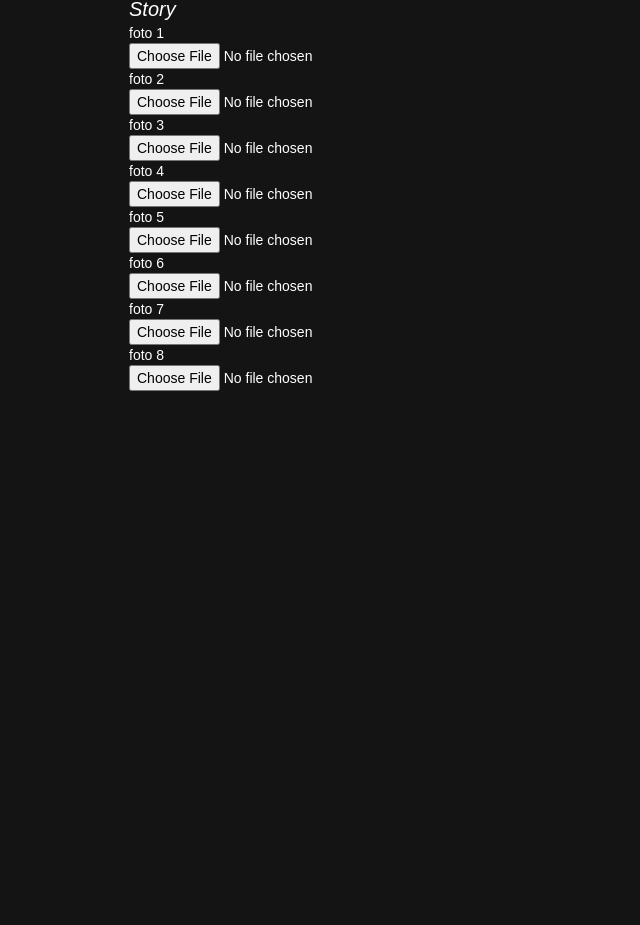
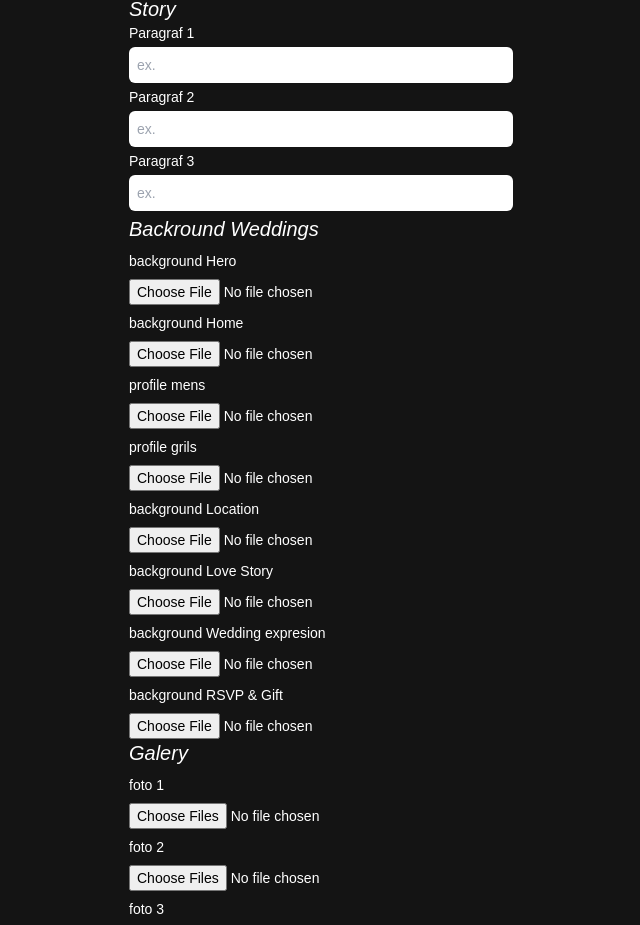
Before and after one commit to Muhamad-Zain/i-vee-new, a Next.js app: page /addData in a window 1280 px wide. Shown: the part 1399-2324 px from the top of the page, without its empty margins (319-959 px from the left). Before the commit the page ends 1798 px from the top, so only its background shows below. Built offline with nearby package versions, Linux system fonts and the light colour scheme; no server answers; a web font is replaced by a local one.

Commit message:
update addFirebase

```diff
--- a/app/addData/page.js
+++ b/app/addData/page.js
@@ -1,70 +1,199 @@
+'use client'
+import { addDataToFirebase, uploadFiles } from "@/components/data/firebase"
+import { useState } from "react"
+// import {v4 as uuid4} from 'uuid'
+
 export default function AddData() {
+    // const [coba, setCoba] = useState()
+    const id =  Date.now().toString();
+
+    const [data, setData] = useState({
+        // id: Date now(),
+        name:{mens:'',grils:'', namaLengkap:{mens:'',grils:''}},
+        date: {akad:'',resepsi:'', all:'',time:{akad:'',resepsi:''}},
+        parent:{mens:'',grils:''},
+        location: {akad:'',resepsi:''},
+        gift: {one:{nameBank:'',rekening:'',an:''},two:{nameBank:'',rekening:'',an:''},home:''},
+        story: {one:'',two:'',tree:''},
+        expresion: {},
+    })
+    const [files, setFiles] = useState({
+      hero: null,
+      home: null,
+      groom: null,
+      bride: null,
+      location: null,
+      expresion: null,
+      galery: null,
+      rsvp: null,
+      story: null,
+      galery: []
+    })
+
+
+
+  const updateNestedState = (path, value) => {
+    setData(prevData => {
+      const keys = path.split(".");
+      const lastKey = keys.pop();
+      const deepObject = keys.reduce((acc, key) => acc[key] = { ...acc[key] }, prevData);
+      deepObject[lastKey] = value;
+      return { ...prevData };
+    });
+  };
+
+
+
+  const handleChange = e => {
+    const { name, value } = e.target;
+    updateNestedState(name, value);
+  };
+
+  const handleFileChange = (e) => {
+    const { name, files: selectedFiles } = e.target;
+
+    if (name === "galery") {
+      setFiles((prevFiles) => ({
+        ...prevFiles,
+        galery:  [...prevFiles.galery, ...Array.from(selectedFiles)]
+      }));
+    } else {
+      setFiles((prevFiles) => ({
+        ...prevFiles,
+        [name]: selectedFiles[0]
+      }));
+    }
+  };
+
+  console.log(files);
+
+  const handleSubmit = async(e) => {
+    e.preventDefault();
+    const id =  Date.now().toString();
+
+    try {
+      addDataToFirebase(id,data);
+      console.log("Submitted data:", data);
+      // Panggil fungsi uploadFiles dengan state files dan kategori
+      const uploadedFiles = await uploadFiles(id, files, [
+      'hero',
+      'home',
+      'groom',
+      'bride',
+      'location',
+      'expresion',
+      'galery',
+      'rsvp',
+      'story',
+      // 'galery'
+      ]);
+
+      // Log hasil upload
+      console.log("Uploaded files:", uploadedFiles);
+      // Anda bisa memperbarui UI atau state di sini berdasarkan file yang telah di-upload
+    } catch (error) {
+      console.error("Error uploading files:", error);
+    }
+
+  };
+
     return(
         <section className="max-w-[400px] m-auto">
             <div>
                 <h3 className="text-center text-xl w-3/4 m-auto py-5 playfair">Add Data to template wedings exlusive</h3>
-                <form className="p-2 text-black">
+                <form
+                    onSubmit={handleSubmit}
+                    className="p-2 text-black">
+                        {/* <input type="text" placeholder="Id " onChange={(e) => handleChange(e, 'id')} /> */}
                     <label className="text-white text-lg italic">Nama </label>
-                    <input type="text" className="w-full outline-none my-1 rounded-md px-2 py-2" placeholder="Masukkan Nama Pria" />
-                    <input type="text" className="w-full outline-none my-1 rounded-md px-2 py-2" placeholder="Masukkan Nama wanita" />
+                    <input type="text" name="name.mens" className="w-full outline-none my-1 rounded-md px-2 py-2" placeholder="Masukkan Nama Pria" onChange={handleChange} />
+                    <input type="text" name="name.grils" className="w-full outline-none my-1 rounded-md px-2 py-2" placeholder="Masukkan Nama wanita" onChange={handleChange} />
                     <p className="text-white">Nama Lengkap</p>
-                    <input type="text" className="w-full outline-none my-1 rounded-md px-2 py-2" placeholder="Masukkan Nama Lengkap Pria" />
-                    <input type="text" className="w-full outline-none my-1 rounded-md px-2 py-2" placeholder="Masukkan Nama Lengkap wanita" />
+                    <input type="text" name="name.namaLengkap.mens" className="w-full outline-none my-1 rounded-md px-2 py-2" placeholder="Masukkan Nama Lengkap Pria" onChange={handleChange}/>
+                    <input type="text" name="name.namaLengkap.grils" className="w-full outline-none my-1 rounded-md px-2 py-2" placeholder="Masukkan Nama Lengkap wanita" onChange={handleChange} />
 
                     <label className="text-white text-lg italic">Date</label>
-                    <input type="date" className="w-full outline-none my-1 rounded-md px-2 py-2" placeholder="Masukkan Nama" />
+                    <input type="date" name="date.all" className="w-full outline-none my-1 rounded-md px-2 py-2" placeholder="" onChange={handleChange} />
                     <p className="text-white">Akad</p>
-                    <input type="text" className="w-full outline-none my-1 rounded-md px-2 py-2" placeholder="ex.31 Desember 2025" />
+                    <input type="text" name="date.akad" className="w-full outline-none my-1 rounded-md px-2 py-2" placeholder="ex.31 Desember 2025" onChange={handleChange}/>
                     <p className="text-white">Resepsi</p>
-                    <input type="text" className="w-full outline-none my-1 rounded-md px-2 py-2" placeholder="ex.31 Desember 2025" />
+                    <input type="text" name="date.resepsi" className="w-full outline-none my-1 rounded-md px-2 py-2" placeholder="ex.31 Desember 2025" onChange={handleChange}/>
 
                     <label className="text-white text-lg italic">Time</label>
                     <p className="text-white">Akad</p>
-                    <input type="text" className="w-full outline-none my-1 rounded-md px-2 py-2" placeholder="ex. 09.00" />
+                    <input type="text" name="date.time.akad" className="w-full outline-none my-1 rounded-md px-2 py-2" placeholder="ex. 09.00" onChange={handleChange}/>
                     <p className="text-white">Resepsi</p>
-                    <input type="text" className="w-full outline-none my-1 rounded-md px-2 py-2" placeholder="ex. 09.00" />
+                    <input type="text" name="date.time.resepsi" className="w-full outline-none my-1 rounded-md px-2 py-2" placeholder="ex. 09.00" onChange={handleChange} />
 
                     <label className="text-white text-lg italic">Location</label>
                     <p className="text-white">Akad</p>
-                    <input type="text" className="w-full outline-none my-1 rounded-md px-2 py-2" placeholder="ex. https://link.com" />
+                    <input type="text" name="location.akad" className="w-full outline-none my-1 rounded-md px-2 py-2" placeholder="ex. https://link.com" onChange={handleChange} />
                     <p className="text-white">Resepsi</p>
-                    <input type="text" className="w-full outline-none my-1 rounded-md px-2 py-2" placeholder="ex. https://link.com" />
+                    <input type="text" name="location.resepsi" className="w-full outline-none my-1 rounded-md px-2 py-2" placeholder="ex. https://link.com" onChange={handleChange} />
 
                     <label className="text-white text-lg italic">Name Parent</label>
                     <p className="text-white">Mens</p>
-                    <input type="text" className="w-full outline-none my-1 rounded-md px-2 py-2" placeholder="ex. Putra/Putri dari Bpk... dan ibu ..." />
+                    <input type="text" name="parent.mens" className="w-full outline-none my-1 rounded-md px-2 py-2" placeholder="ex. Putra/Putri dari Bpk... dan ibu ..." onChange={handleChange}/>
                     <p className="text-white">Grils</p>
-                    <input type="text" className="w-full outline-none my-1 rounded-md px-2 py-2" placeholder="ex. Putra/Putri dari Bpk... dan ibu ..." />
+                    <input type="text" name="parent.grils" className="w-full outline-none my-1 rounded-md px-2 py-2" placeholder="ex. Putra/Putri dari Bpk... dan ibu ..." onChange={handleChange}/>
 
                     <label className="text-xl text-white italic">Gift</label>
                     <p className="text-white">Rekening 1</p>
-                    <input type="text" className="w-full outline-none my-1 rounded-md px-2 py-2" placeholder="Nama Rekening " />
-                    <input type="number" className="w-full outline-none my-1 rounded-md px-2 py-2" placeholder="ex. 3157586579596xxx" />
-                    <input type="text" className="w-full outline-none my-1 rounded-md px-2 py-2" placeholder="ex. a.n Zain" />
+                    <input type="text" name="gift.one.nameBank" className="w-full outline-none my-1 rounded-md px-2 py-2" placeholder="Nama Rekening " onChange={handleChange}/>
+                    <input type="number" name="gift.one.rekening" className="w-full outline-none my-1 rounded-md px-2 py-2" placeholder="ex. 3157586579596xxx" onChange={handleChange}/>
+                    <input type="text" name="gift.one.an" className="w-full outline-none my-1 rounded-md px-2 py-2" placeholder="ex. a.n Zain" onChange={handleChange} />
                     <p className="text-white">Rekening 2</p>
-                    <input type="text" className="w-full outline-none my-1 rounded-md px-2 py-2" placeholder="Nama Rekening " />
-                    <input type="number" className="w-full outline-none my-1 rounded-md px-2 py-2" placeholder="ex. 3157586579596xxx" />
-                    <input type="text" className="w-full outline-none my-1 rounded-md px-2 py-2" placeholder="ex. a.n Zain" />
+                    <input type="text" name="gift.two.nameBank" className="w-full outline-none my-1 rounded-md px-2 py-2" placeholder="Nama Rekening " onChange={handleChange} />
+                    <input type="number" name="gift.two.rekening" className="w-full outline-none my-1 rounded-md px-2 py-2" placeholder="ex. 3157586579596xxx" onChange={handleChange}/>
+                    <input type="text" name="gift.two.an" className="w-full outline-none my-1 rounded-md px-2 py-2" placeholder="ex. a.n Zain" onChange={handleChange}/>
                     <p className="text-white">Alamat Rumah (kado)</p>
-                    <input type="text" className="w-full outline-none my-1 rounded-md px-2 py-2" placeholder="ex. jl.Sudirman no.14 Jakarta Utara" />
+                    <input type="text" name="gift.home" className="w-full outline-none my-1 rounded-md px-2 py-2" placeholder="ex. jl.Sudirman no.14 Jakarta Utara" onChange={handleChange}/>
 
                     <label className="text-white text-xl italic">Story</label>
-                    <p className="text-white">foto 1</p>
-                    <input type="file" className="text-white grid" />
-                    <p className="text-white">foto 2</p>
-                    <input type="file" className="text-white grid" />
-                    <p className="text-white">foto 3</p>
-                    <input type="file" className="text-white grid" />
-                    <p className="text-white">foto 4</p>
-                    <input type="file" className="text-white grid" />
-                    <p className="text-white">foto 5</p>
-                    <input type="file" className="text-white grid" />
-                    <p className="text-white">foto 6</p>
-                    <input type="file" className="text-white grid" />
-                    <p className="text-white">foto 7</p>
-                    <input type="file" className="text-white grid" />
-                    <p className="text-white">foto 8</p>
-                    <input type="file" className="text-white grid" />
+                    <p className="text-white">Paragraf 1</p>
+                    <input type="text" name="story.one" className="w-full outline-none my-1 rounded-md px-2 py-2" placeholder="ex. " onChange={handleChange} />
+                    <p className="text-white">Paragraf 2</p>
+                    <input type="text" name="story.two" className="w-full outline-none my-1 rounded-md px-2 py-2" placeholder="ex. " onChange={handleChange} />
+                    <p className="text-white">Paragraf 3</p>
+                    <input type="text" name="story.tree" className="w-full outline-none my-1 rounded-md px-2 py-2" placeholder="ex. " onChange={handleChange} />
+
+                    <label className="text-white text-xl italic">Backround Weddings</label>
+                    <p className="text-white py-2">background Hero</p>
+                    <input type="file" className="text-white" onChange={handleFileChange} name="hero" />
+                    <p className="text-white py-2">background Home</p>
+                    <input type="file" className="text-white" onChange={handleFileChange} name="home"/>
+                    <p className="text-white py-2">profile mens</p>
+                    <input type="file" className="text-white" onChange={handleFileChange} name="groom"/>
+                    <p className="text-white py-2">profile grils</p>
+                    <input type="file" className="text-white"  onChange={handleFileChange} name="bride"/>
+                    <p className="text-white py-2">background Location</p>
+                    <input type="file" className="text-white" onChange={handleFileChange} name="location"/>
+                    <p className="text-white py-2">background Love Story</p>
+                    <input type="file" className="text-white" onChange={handleFileChange} name="story" />
+                    <p className="text-white py-2">background Wedding expresion</p>
+                    <input type="file" className="text-white" onChange={handleFileChange} name="expresion" />
+                    <p className="text-white py-2">background RSVP & Gift</p>
+                    <input type="file" className="text-white" onChange={handleFileChange} name="rsvp" />
+
+                    <label className="text-white text-xl italic grid">Galery</label>
+                    <p className="text-white py-2">foto 1</p>
+                    <input type="file" className="text-white grid" onChange={handleFileChange} name="galery" multiple />
+                    <p className="text-white py-2">foto 2</p>
+                    <input type="file" className="text-white grid" onChange={handleFileChange} name="galery" multiple/>
+                    <p className="text-white py-2">foto 3</p>
+                    <input type="file" className="text-white grid" onChange={handleFileChange} name="galery" multiple/>
+                    <p className="text-white py-2">foto 4</p>
+                    <input type="file" className="text-white grid" onChange={handleFileChange} name="galery" multiple/>
+                    <p className="text-white py-2">foto 5</p>
+                    <input type="file" className="text-white grid" onChange={handleFileChange} name="galery" multiple/>
+                    <p className="text-white py-2">foto 6</p>
+                    <input type="file" className="text-white grid" onChange={handleFileChange} name="galery" multiple/>
+                    <p className="text-white py-2">foto 7</p>
+                    <input type="file" className="text-white grid" onChange={handleFileChange} name="galery" multiple/>
+                    <p className="text-white py-2">foto 8</p>
+                    <input type="file" className="text-white grid" onChange={handleFileChange} name="galery" multiple/>
+
+                    <button type="submit" className="bg-slate-300 py-2 rounded-md">Add Data</button>
 
                 </form>
             </div>
```
Also changed, not shown: components/data/firebase.js (+97 -14 lines).
